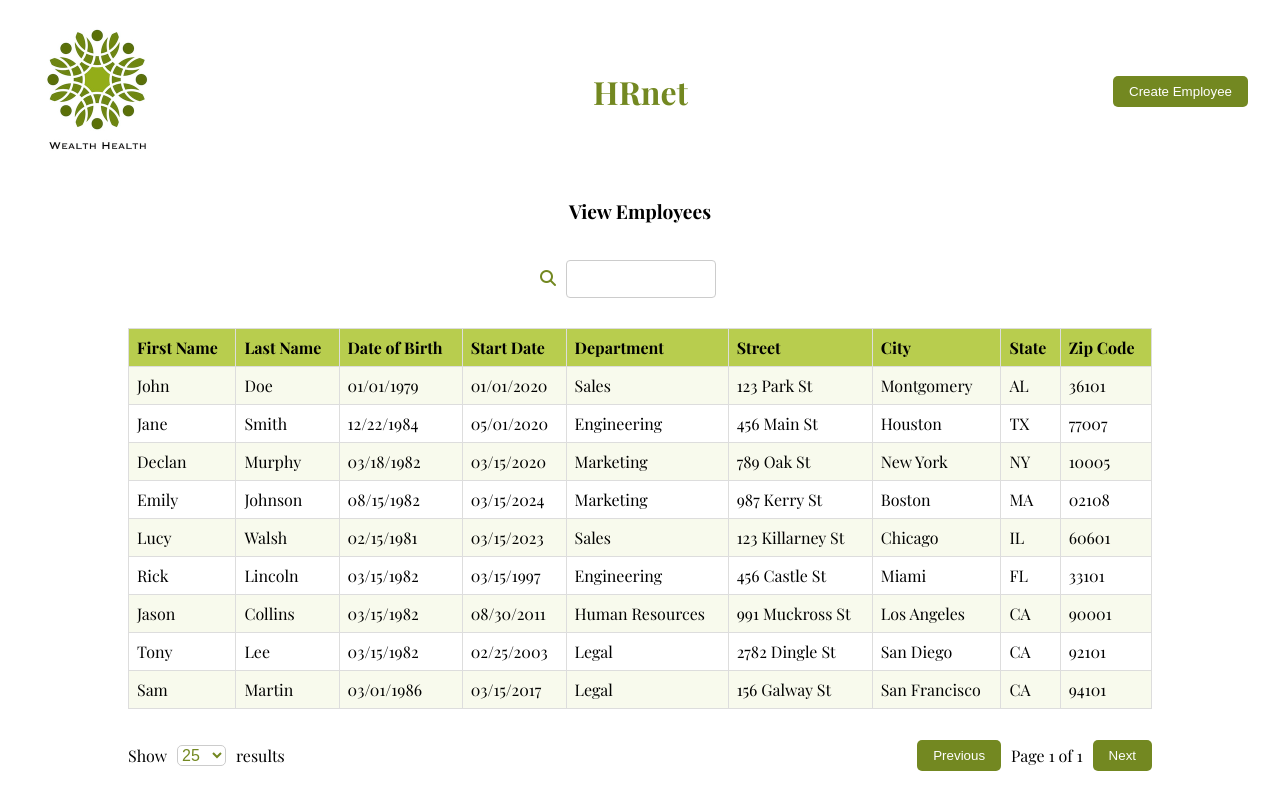
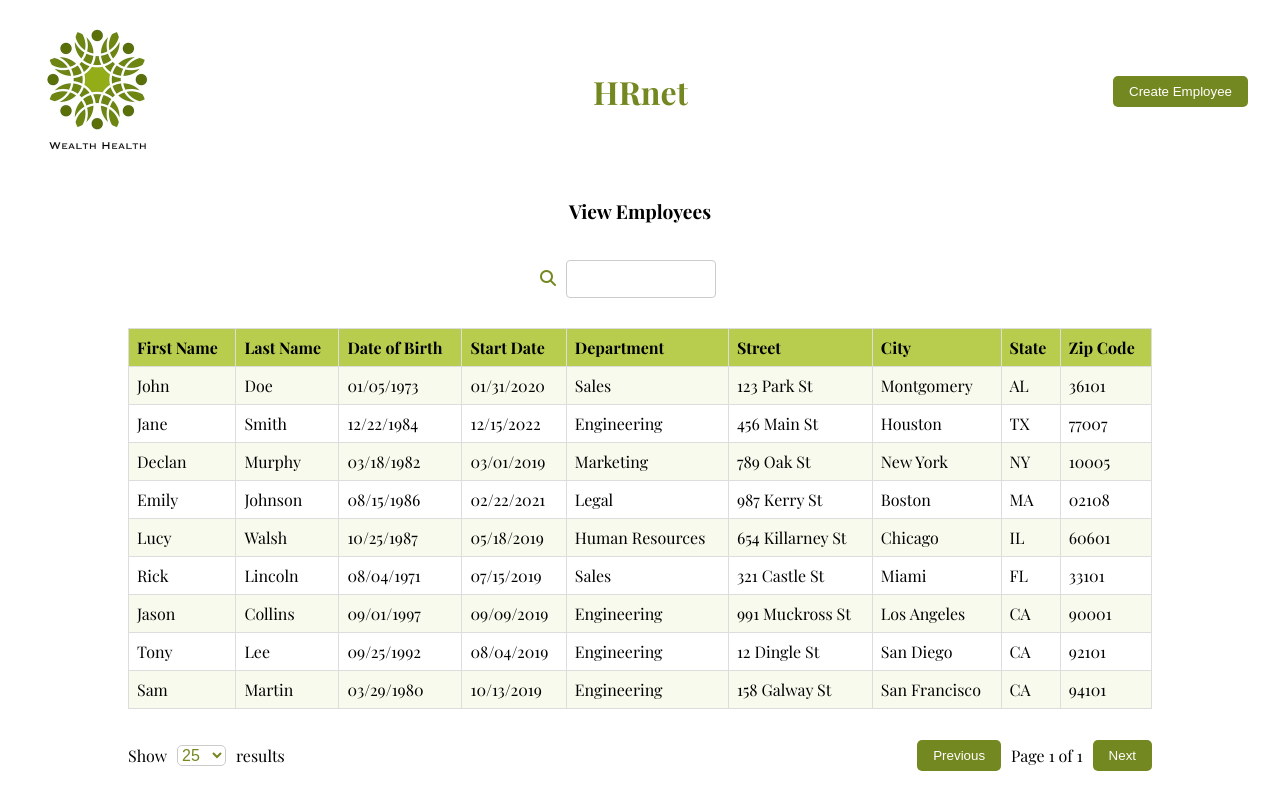
Before and after one commit to stelda/hrnet-react, a React (Create React App) app: page /list in a window 1280 px wide. Built offline with nearby package versions, Linux system fonts and the light colour scheme; a web font is replaced by a local one.

Commit message:
Update mocked employees

```diff
--- a/src/data/employees.js
+++ b/src/data/employees.js
@@ -2,8 +2,8 @@
     {
         firstName: 'John',
         lastName: 'Doe',
-        dateOfBirth: new Date('1979-01-01'),
-        startDate:  new Date('2020-01-01'),
+        dateOfBirth: new Date('1973-01-05'),
+        startDate:  new Date('2020-01-31'),
         department: 'Sales',
         street: '123 Park St',
         city: 'Montgomery',
@@ -14,7 +14,7 @@
         firstName: 'Jane',
         lastName: 'Smith',
         dateOfBirth:  new Date('1984-12-22'),
-        startDate:  new Date('2020-05-01'),
+        startDate:  new Date('2022-12-15'),
         department: 'Engineering',
         street: '456 Main St',
         city: 'Houston',
@@ -25,7 +25,7 @@
         firstName: 'Declan',
         lastName: 'Murphy',
         dateOfBirth: new Date('1982-03-18'),
-        startDate:  new Date('2020-03-15'),
+        startDate:  new Date('2019-03-01'),
         department: 'Marketing',
         street: '789 Oak St',
         city: 'New York',
@@ -35,9 +35,9 @@
     {
         firstName: 'Emily',
         lastName: 'Johnson',
-        dateOfBirth:  new Date('1982-08-15'),
-        startDate:  new Date('2024-03-15'),
-        department: 'Marketing',
+        dateOfBirth:  new Date('1986-08-15'),
+        startDate:  new Date('2021-02-22'),
+        department: 'Legal',
         street: '987 Kerry St',
         city: 'Boston',
         state: 'MA',
@@ -46,10 +46,10 @@
     {
         firstName: 'Lucy',
         lastName: 'Walsh',
-        dateOfBirth:  new Date('1981-02-15'),
-        startDate:  new Date('2023-03-15'),
-        department: 'Sales',
-        street: '123 Killarney St',
+        dateOfBirth:  new Date('1987-10-25'),
+        startDate:  new Date('2019-05-18'),
+        department: 'Human Resources',
+        street: '654 Killarney St',
         city: 'Chicago',
         state: 'IL',
         zipCode: '60601'
@@ -57,10 +57,10 @@
     {
         firstName: 'Rick',
         lastName: 'Lincoln',
-        dateOfBirth:  new Date('1982-03-15'),
-        startDate:  new Date('1997-03-15'),
-        department: 'Engineering',
-        street: '456 Castle St',
+        dateOfBirth:  new Date('1971-08-04'),
+        startDate:  new Date('2019-07-15'),
+        department: 'Sales',
+        street: '321 Castle St',
         city: 'Miami',
         state: 'FL',
         zipCode: '33101'
@@ -68,9 +68,9 @@
     {
         firstName: 'Jason',
         lastName: 'Collins',
-        dateOfBirth:  new Date('1982-03-15'),
-        startDate:  new Date('2011-08-30'),
-        department: 'Human Resources',
+        dateOfBirth:  new Date('1997-09-01'),
+        startDate:  new Date('2019-09-09'),
+        department: 'Engineering',
         street: '991 Muckross St',
         city: 'Los Angeles',
         state: 'CA',
@@ -79,10 +79,10 @@
     {
         firstName: 'Tony',
         lastName: 'Lee',
-        dateOfBirth:  new Date('1982-03-15'),
-        startDate:  new Date('2003-02-25'),
-        department: 'Legal',
-        street: '2782 Dingle St',
+        dateOfBirth:  new Date('1992-09-25'),
+        startDate:  new Date('2019-08-04'),
+        department: 'Engineering',
+        street: '12 Dingle St',
         city: 'San Diego',
         state: 'CA',
         zipCode: '92101'
@@ -90,10 +90,10 @@
     {
         firstName: 'Sam',
         lastName: 'Martin',
-        dateOfBirth:  new Date('1986-02-29'),
-        startDate:  new Date('2017-03-15'),
-        department: 'Legal',
-        street: '156 Galway St',
+        dateOfBirth:  new Date('1980-03-29'),
+        startDate:  new Date('2019-10-13'),
+        department: 'Engineering',
+        street: '158 Galway St',
         city: 'San Francisco',
         state: 'CA',
         zipCode: '94101'
```
